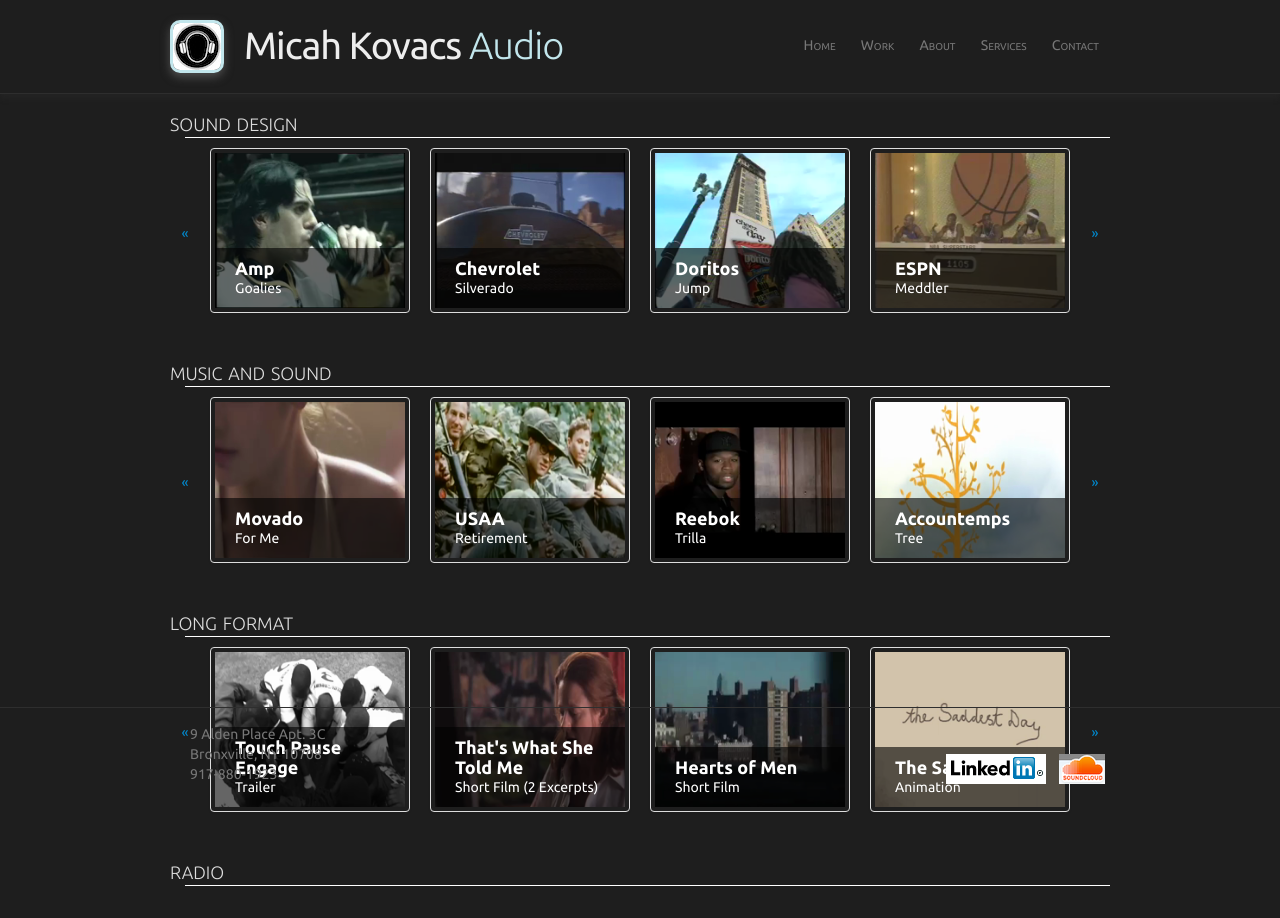
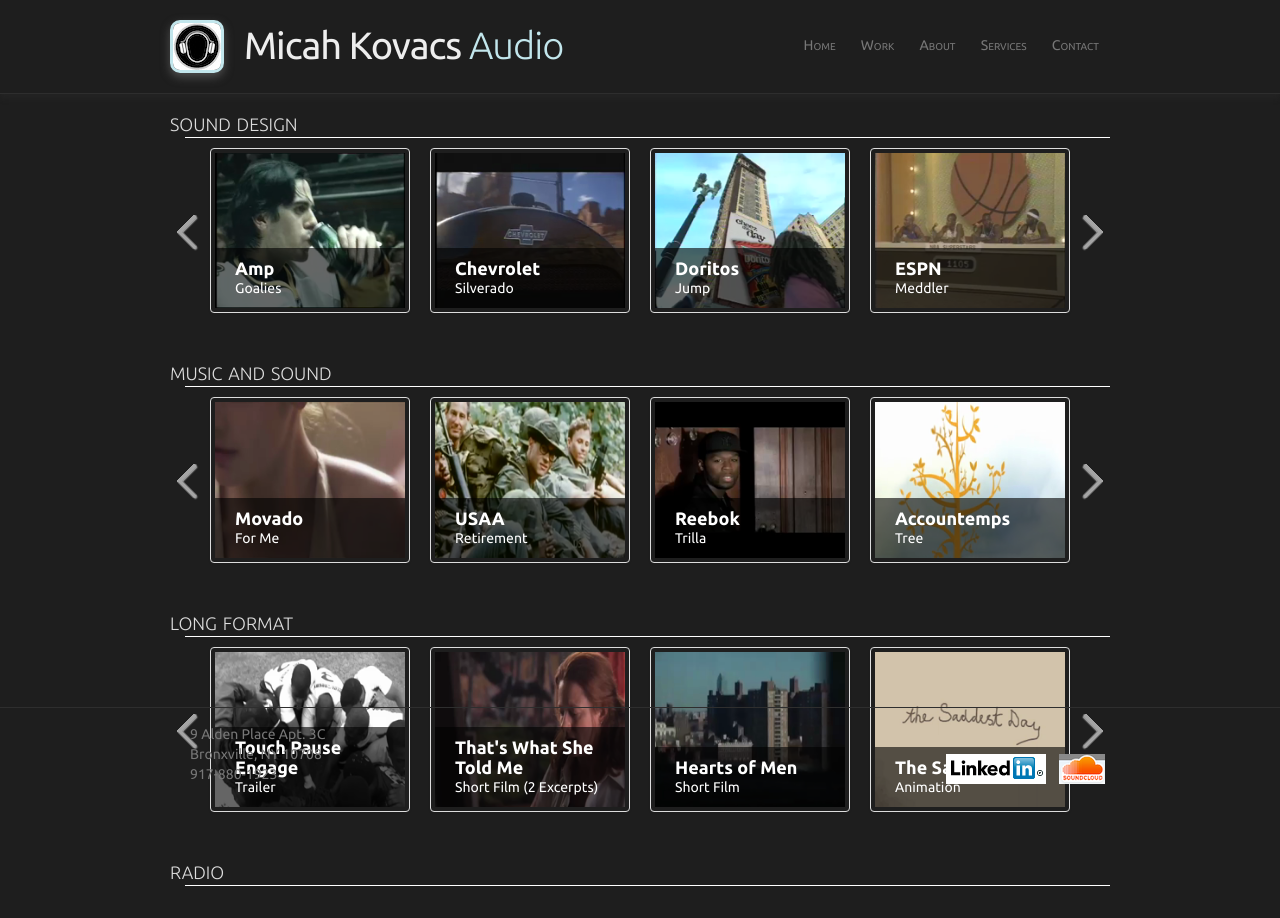
Before and after one commit to MattL920/micah-web, a plain HTML site: page work.htm in a window 1280 px wide. Drawn offline with Linux system fonts and the light colour scheme.

Commit message:
work page

```diff
--- a/css/main.css
+++ b/css/main.css
@@ -121,7 +121,7 @@
 
 .content {
 	color: #DDD;
-	padding: 10px;
+	padding: 10px 10px 92px;
 }
 
 .section {
@@ -195,6 +195,39 @@
     width: 10px;
     padding: 75px 10px;
     text-align: center;
+    position: relative;
+}
+
+.jcarousel-scroll a {
+    color: #DDD;
+    font-size: 24px;
+}
+
+.jcarousel-scroll a:hover {
+    text-decoration: none;
+    color: #C2E6EC;
+}
+
+.ca-nav span {
+    background: url("../img/arrows.png") no-repeat scroll left top transparent;
+    cursor: pointer;
+    height: 38px;
+    left: 5px;
+    margin-top: -10px;
+    opacity: 0.7;
+    position: absolute;
+    text-indent: -9000px;
+    top: 50%;
+    width: 25px;
+/*    z-index: 100;*/
+}
+.ca-nav span.ca-nav-next {
+    background-position: right top;
+    left: auto;
+    right: 5px;
+}
+.ca-nav span:hover {
+    opacity: 1;
 }
 
 .slide {
--- a/work.htm
+++ b/work.htm
@@ -52,8 +52,8 @@
 			</div>
 			<div class="row">
                 <div class="carousel-outer">
-                    <div class="jcarousel-scroll">
-                        <a href="#" id="carousel1-prev">&laquo;</a>
+                    <div class="jcarousel-scroll ca-nav">
+                        <span class="ca-nav-prev" id="carousel1-prev">Previous</span>
                     </div>
     				<div id="carousel1" class="carousel">
     				    <ul class="thumbnails">
@@ -107,8 +107,8 @@
     					    </li>
     				    </ul>
     				</div>
-                    <div class="jcarousel-scroll">
-                        <a href="#" id="carousel1-next">&raquo;</a>
+                    <div class="jcarousel-scroll ca-nav">
+                        <span class="ca-nav-next" id="carousel1-next">Next</span>
                     </div>
                 </div>
             </div>
@@ -120,8 +120,8 @@
 			</div>
 			<div class="row">
                 <div class="carousel-outer">
-                    <div class="jcarousel-scroll">
-                        <a href="#" id="carousel2-prev">&laquo;</a>
+                    <div class="jcarousel-scroll ca-nav">
+                        <span class="ca-nav-prev" id="carousel2-prev">Previous</span>
                     </div>
     				<div id="carousel2" class="carousel">
     				    <ul class="thumbnails">
@@ -175,8 +175,8 @@
     					    </li>
     				    </ul>
     				</div>
-                    <div class="jcarousel-scroll">
-                        <a href="#" id="carousel2-next">&raquo;</a>
+                    <div class="jcarousel-scroll ca-nav">
+                        <span class="ca-nav-next" id="carousel2-next">Next</span>
                     </div>
                 </div>
             </div>
@@ -188,8 +188,8 @@
 			</div>
 			<div class="row">
                 <div class="carousel-outer">
-                    <div class="jcarousel-scroll">
-                        <a href="#" id="carousel3-prev">&laquo;</a>
+                    <div class="jcarousel-scroll ca-nav">
+                        <span class="ca-nav-prev" id="carousel3-prev">Previous</span>
                     </div>
     				<div id="carousel3" class="carousel">
     				    <ul class="thumbnails">
@@ -243,8 +243,8 @@
     					    </li>
     				    </ul>
     				</div>
-                    <div class="jcarousel-scroll">
-                        <a href="#" id="carousel3-next">&raquo;</a>
+                    <div class="jcarousel-scroll ca-nav">
+                        <span class="ca-nav-next" id="carousel3-next">Next</span>
                     </div>
                 </div>
             </div>
@@ -287,6 +287,7 @@
             $(document).ready(function() {
                 $("#carousel1").jcarousel({
                     scroll: 1,
+                    wrap: 'circular',
                     initCallback: function(carousel) {
                         $('#carousel1-next').bind('click', function(){ carousel.next(); return false; });
                         $('#carousel1-prev').bind('click', function(){ carousel.prev(); return false; });
@@ -297,6 +298,7 @@
 
                 $("#carousel2").jcarousel({
                     scroll: 1,
+                    wrap: 'circular',
                     initCallback: function(carousel) {
                         $('#carousel2-next').bind('click', function(){ carousel.next(); return false; });
                         $('#carousel2-prev').bind('click', function(){ carousel.prev(); return false; });
@@ -307,6 +309,7 @@
 
                 $("#carousel3").jcarousel({
                     scroll: 1,
+                    wrap: 'circular',
                     initCallback: function(carousel) {
                         $('#carousel3-next').bind('click', function(){ carousel.next(); return false; });
                         $('#carousel3-prev').bind('click', function(){ carousel.prev(); return false; });
```
Also changed, not shown: img/arrows.png (added).
